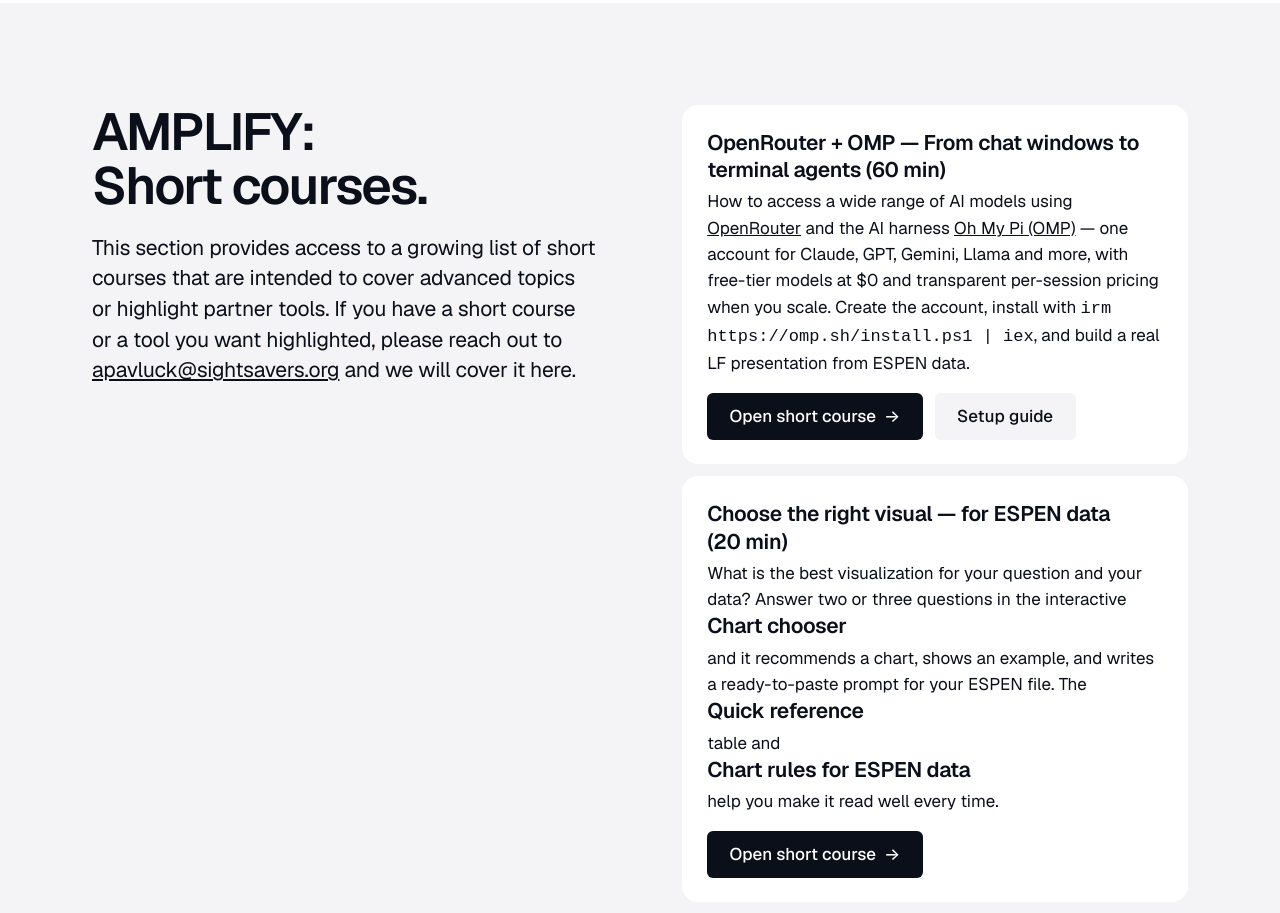
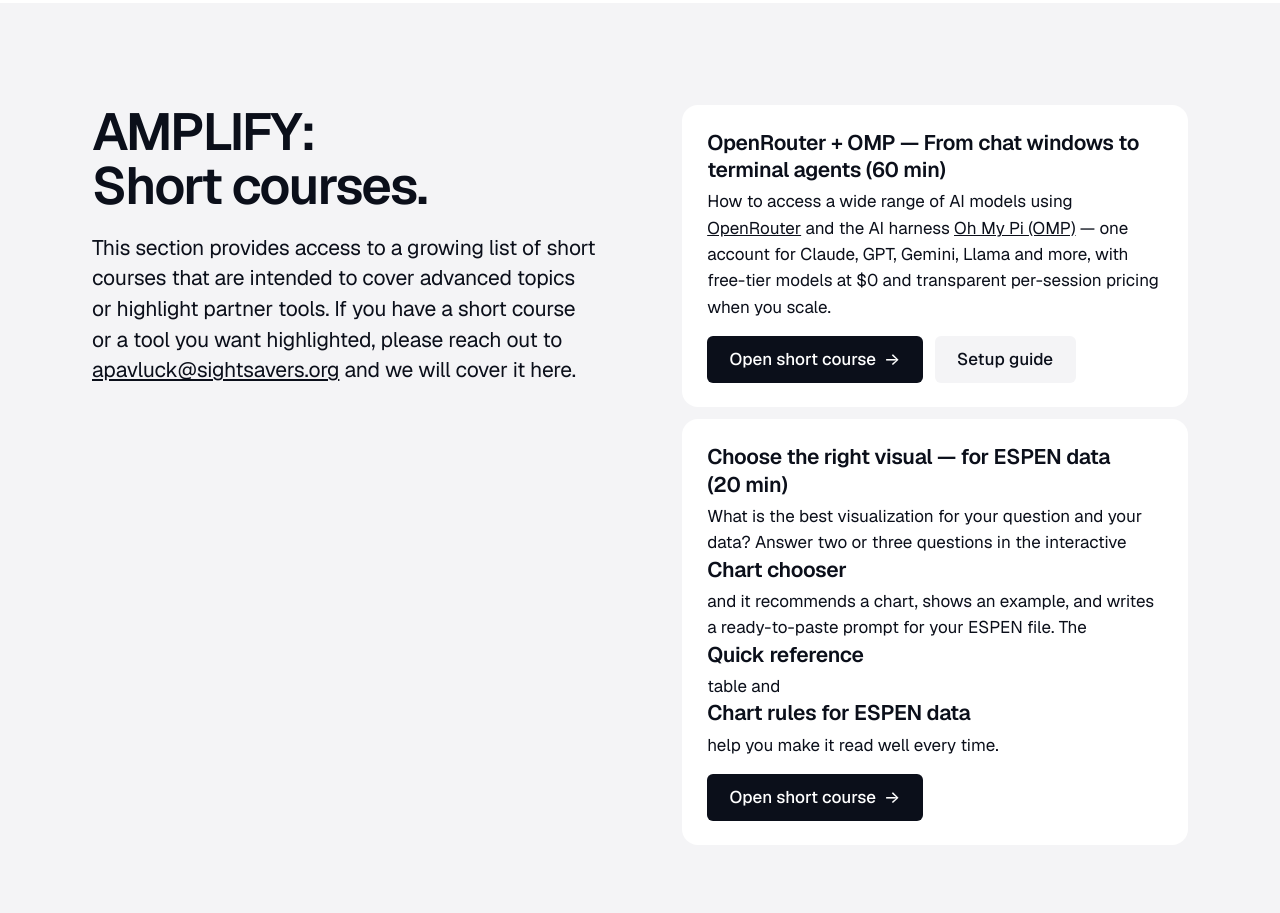
Before and after one commit to alexpavluck/amplify, a plain HTML site: page index.html in a window 1280 px wide. Shown: the part 4200-5113 px from the top of the page. Drawn offline with nearby package versions, Linux system fonts and the light colour scheme.

Commit message:
Trim OpenRouter card: remove install command sentence

```diff
--- a/index.html
+++ b/index.html
@@ -450,7 +450,7 @@
     </div>
     <ol class="needs" aria-label="Available short courses">
       <li data-rise>
-        <div><b>OpenRouter + OMP — From chat windows to terminal agents (60&nbsp;min)</b>How to access a wide range of AI models using <a href="https://openrouter.ai" target="_blank" rel="noopener">OpenRouter</a> and the AI harness <a href="https://omp.sh" target="_blank" rel="noopener">Oh My Pi (OMP)</a> — one account for Claude, GPT, Gemini, Llama and more, with free-tier models at $0 and transparent per-session pricing when you scale. Create the account, install with <code>irm https://omp.sh/install.ps1 | iex</code>, and build a real LF presentation from ESPEN data.</div>
+        <div><b>OpenRouter + OMP — From chat windows to terminal agents (60&nbsp;min)</b>How to access a wide range of AI models using <a href="https://openrouter.ai" target="_blank" rel="noopener">OpenRouter</a> and the AI harness <a href="https://omp.sh" target="_blank" rel="noopener">Oh My Pi (OMP)</a> — one account for Claude, GPT, Gemini, Llama and more, with free-tier models at $0 and transparent per-session pricing when you scale.</div>
         <div class="actions" style="margin-top:1rem"><a class="btn btn-ink" href="shortcourses/openrouter/">Open short course <span class="arr" aria-hidden="true">→</span></a> <a class="btn btn-soft" href="shortcourses/openrouter/setup.html">Setup guide</a></div>
       </li>
       <li data-rise style="--rd:.07s">
```
